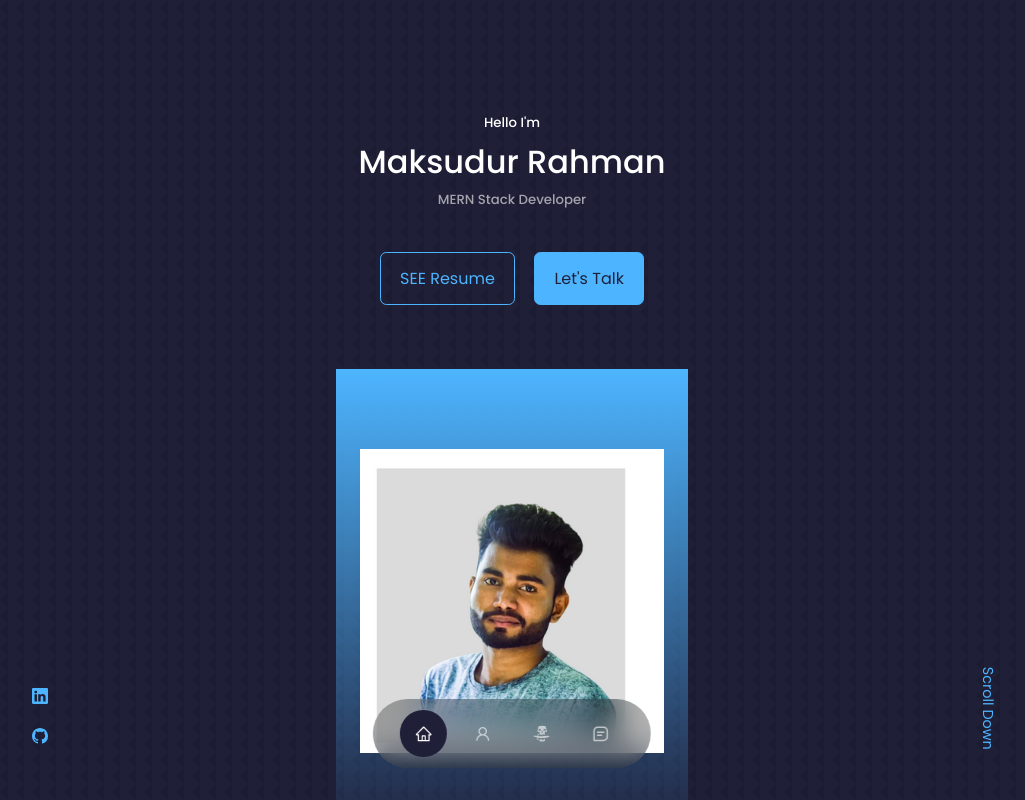
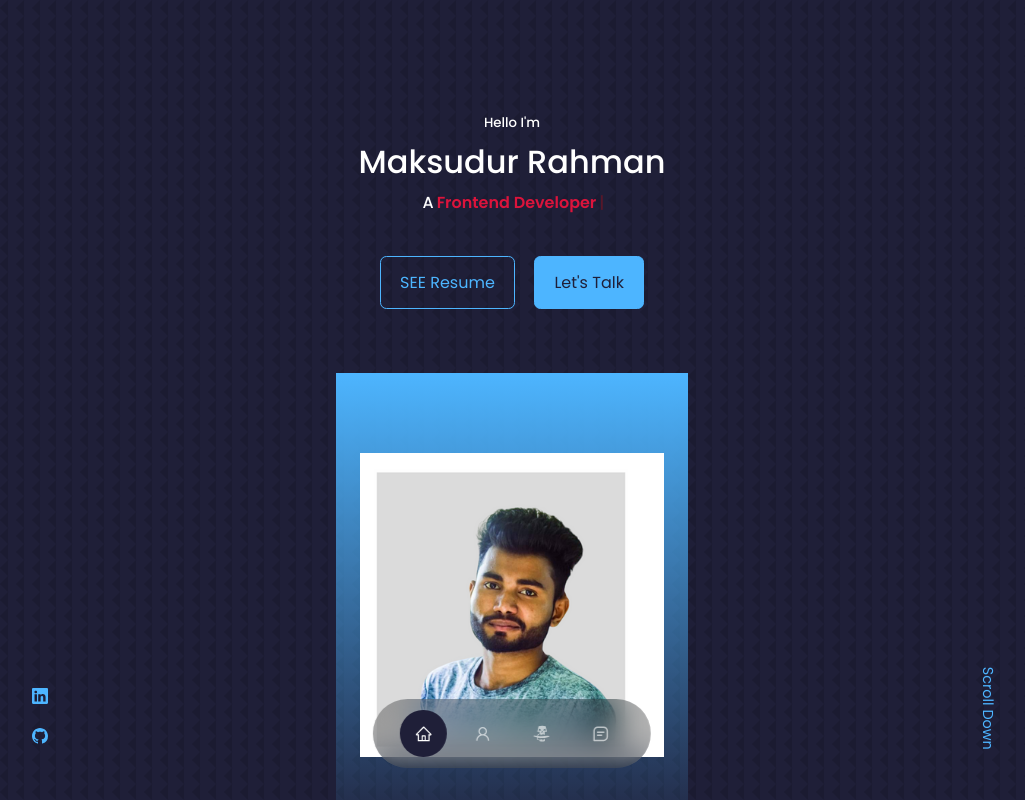
Before and after one commit to prio12/Prio_Portfolio, a React (Create React App) app: page / in a window 1280 px wide. Shown: the top 800 px of the page, without its empty margins (128-1153 px from the left). Built offline with nearby package versions, Linux system fonts and the light colour scheme.

Commit message:
typewriter added

```diff
--- a/package.json
+++ b/package.json
@@ -10,6 +10,7 @@
     "react-dom": "^18.2.0",
     "react-icons": "^4.7.1",
     "react-scripts": "5.0.1",
+    "react-simple-typewriter": "^5.0.1",
     "web-vitals": "^2.1.4"
   },
   "scripts": {
--- /dev/null
+++ b/src/components/Header/DevTypeWriter/DevTypeWriter.js
@@ -0,0 +1,21 @@
+import React from "react";
+import { useTypewriter, Cursor } from "react-simple-typewriter";
+
+const DevTypeWriter = () => {
+  const [text] = useTypewriter({
+    words: ["MERN Stack Developer", "Frontend Developer", "Web Developer", "Web Designer"],
+    loop: 10000000,
+    onLoopDone: () => console.log(`loop completed after 3 runs.`),
+  });
+
+  return (
+    <div>
+      <h4> A
+       <span style={{ color: 'crimson',marginLeft:"3px", fontWeight: 'bolder' }}>{text}</span>
+      <Cursor cursorColor="red" />
+      </h4>
+    </div>
+  );
+};
+
+export default DevTypeWriter;
--- a/src/components/Header/Header.js
+++ b/src/components/Header/Header.js
@@ -3,6 +3,7 @@ import CTA from './CTA';
 import ME from '../../assets/me.png'
 import HeaderSocials from './HeaderSocials';
 import './Header.css'
+import DevTypeWriter from './DevTypeWriter/DevTypeWriter';
 
 const Header = () => {
     return (
@@ -10,7 +11,8 @@ const Header = () => {
             <div className="container header-container">
                 <h5>Hello I'm</h5>
                 <h1>Maksudur Rahman</h1>
-                <h5 className="text-light">MERN Stack Developer</h5>
+                <DevTypeWriter></DevTypeWriter>
+                {/* <h5 className="text-light">MERN Stack Developer</h5> */}
                 <HeaderSocials></HeaderSocials>
                 <CTA></CTA>
 
```
Also changed, not shown: 1 other file (tests, documents, lock files or other folders).
